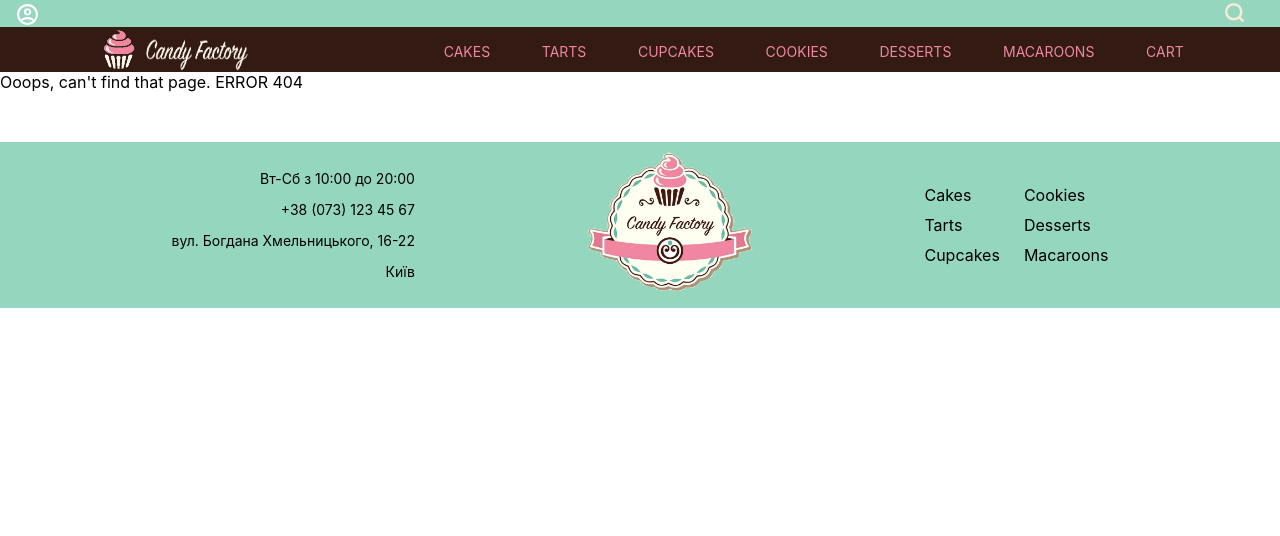
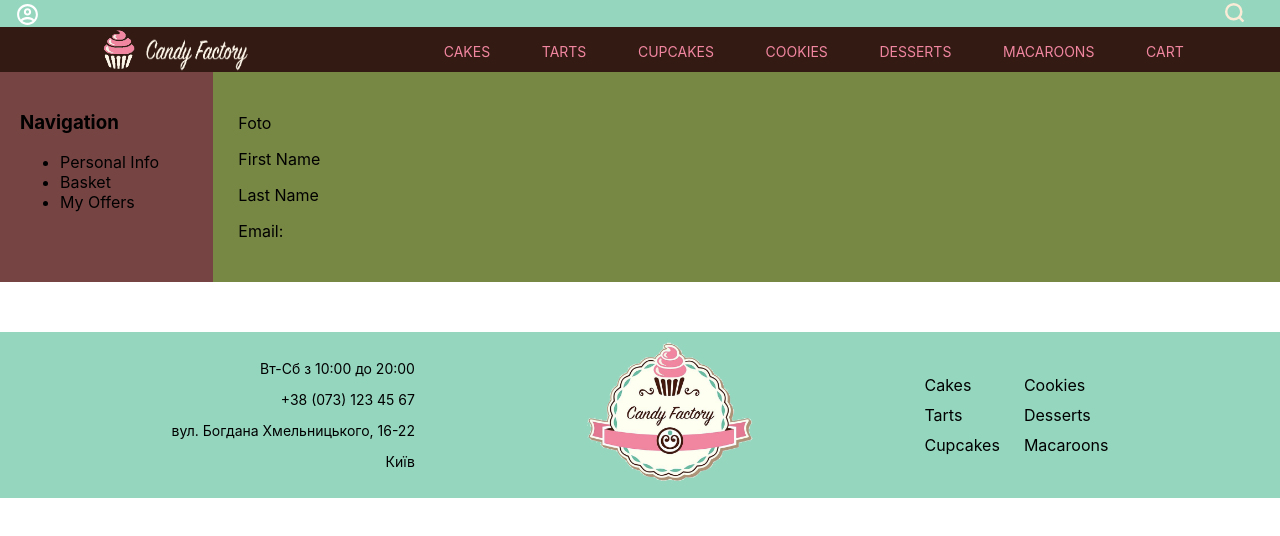
Before and after one commit to fem1-dream-team/final-shop, a React (Create React App) app in the folder client/: page /cabinet in a window 1280 px wide. Shown: the top 536 px of the page. Built offline with nearby package versions, Linux system fonts and the light colour scheme.

Commit message:
update profile. React only

```diff
--- a/client/src/App.js
+++ b/client/src/App.js
@@ -3,7 +3,7 @@ import { BrowserRouter, Route, Switch } from 'react-router-dom'
 
 import { checkIfIsLoggedIn } from './actions/authActions'
 import 'typeface-roboto'
-import { Home, Page404, Products } from './components'
+import {Home, Page404, Products, Profile} from './components'
 // import {SimpleSlider} from './components'
 import { Footer, Header } from './commons'
 import { Cart } from './components/ComponentsForNavigation/Cart'
@@ -53,6 +53,8 @@ const App = () => {
 					/>
 					<Route path='/cart' render={() => <Cart/>}/>
 					<Route exect path='/customer' component={LoginPage}/>
+					<Route exect path='/cabinet' component={Profile}/>
+
 					<Route path='*' component={Page404}/>
 				</Switch>
 
--- a/client/src/commons/Header/ContainerSearchLoginPage/LoginPage/index.js
+++ b/client/src/commons/Header/ContainerSearchLoginPage/LoginPage/index.js
@@ -9,6 +9,7 @@ import Login from './Login'
 import { showAuthForm, showRegister } from '../../../../actions/authFormActions'
 import { withRouter } from 'react-router-dom'
 import { checkIfIsLoggedIn, logoutCurrentUser } from '../../../../actions/authActions'
+// import {Profile} from "../../../../components";
 
 const useStyles = makeStyles(theme => ({
 	button: {
@@ -46,6 +47,9 @@ const useStyles = makeStyles(theme => ({
 		left: 20,
 		margin: 0,
 		fontSize: 12,
+	},
+	welcomeText: {
+		marginLeft: 25,
 	}
 }))
 
@@ -53,7 +57,11 @@ const LoginPage = (props) => {
 	const classes = useStyles()
 
 	const onIconClick = () => {
-		props.isAuth ? props.history.push('/cabinet') : props.checkIfIsLoggedIn()
+		if (props.isAuth) {
+			props.history.push('/cabinet')
+		} else {
+			props.checkIfIsLoggedIn()
+		}
 	}
 
 	return (
@@ -64,7 +72,7 @@ const LoginPage = (props) => {
 				</div>
 				{props.isAuth
 					? <div>
-						<Button className={classes.welcome} onClick={() => { props.history.push('/cabinet') }}> Welcome, {props.first_name} </Button>
+						<span className={classes.welcomeText}>Welcome, {props.first_name}</span>
 						<Button className={classes.welcome} onClick={props.logoutCurrentUser}> Logout </Button>
 					</div>
 					: null}
--- /dev/null
+++ b/client/src/components/Profile/Navigation/Navigation.js
@@ -0,0 +1,17 @@
+import React from 'react';
+import classes from './Navigation.module.css';
+
+const Navigation = () => {
+	return (
+		<div className={classes.navWrap}>
+			<h3>Navigation</h3>
+			<ul>
+				<li>Personal Info</li>
+				<li>Basket</li>
+				<li>My Offers</li>
+			</ul>
+		</div>
+	)
+}
+
+export default Navigation;
--- /dev/null
+++ b/client/src/components/Profile/Navigation/Navigation.module.css
@@ -0,0 +1,5 @@
+.navWrap {
+    grid-area: nav;
+    padding: 20px;
+    background-color: #774444;
+}
--- /dev/null
+++ b/client/src/components/Profile/PersonalInfo/PersonalInfo.js
@@ -0,0 +1,17 @@
+import React from 'react';
+import classes from './PersonalInfo.module.css';
+
+const PersonalInfo = () => {
+	return (
+		<div className={classes.personalWrap}>
+			<p>Foto</p>
+			<div>
+				<p>First Name</p>
+				<p>Last Name</p>
+				<p>Email:</p>
+			</div>
+		</div>
+	)
+}
+
+export default PersonalInfo;
--- /dev/null
+++ b/client/src/components/Profile/PersonalInfo/PersonalInfo.module.css
@@ -0,0 +1,4 @@
+.personalWrap {
+    background-color: #blue;
+    padding: 25px;
+}
--- a/client/src/components/Profile/Profile.js
+++ b/client/src/components/Profile/Profile.js
@@ -1,9 +1,16 @@
 import React from 'react';
+import clasess from './Profile.module.css';
+import Navigation from './Navigation/Navigation';
+import PersonalInfo from './PersonalInfo/PersonalInfo';
 
 export const Profile = () => {
 	return (
-		<h1>
-			Profile page
-		</h1>
+		<div className={clasess.profileWrapper}>
+			<Navigation/>
+			<PersonalInfo/>
+		</div>
 	);
 };
+
+/* Cтили, прописать компоенты присутствующие в кабинете, и переход по ним. аТак же защита страницы, ( не авт пользователь не может зайти.
+* Опрокинуть данные пользователя */
--- /dev/null
+++ b/client/src/components/Profile/Profile.module.css
@@ -0,0 +1,8 @@
+.profileWrapper {
+    display: grid;
+    grid-template-areas:
+            "nav profile profile";
+    grid-template-columns: 2fr 10fr;
+    grid-gap: 0;
+    background-color: #784;
+}
--- a/client/src/components/index.js
+++ b/client/src/components/index.js
@@ -4,3 +4,4 @@ export {Page404} from './Page404/Page404';
 export {SimpleSlider} from './SimpleSlider';
 export {Categories} from './Categories';
 export {Products} from './Products/Products';
+// export {Profile} from './Profile/Profile';
```
Also changed, not shown: 1 other file (tests, documents, lock files or other folders).
